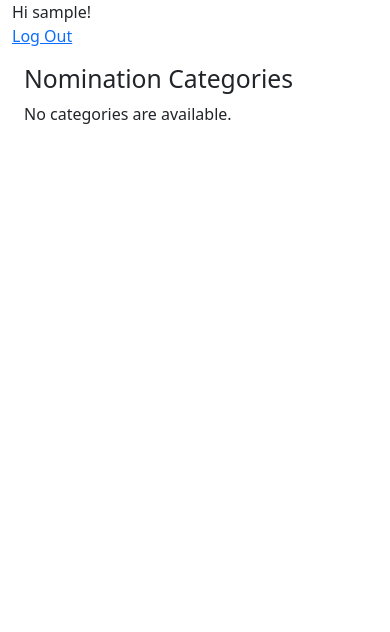
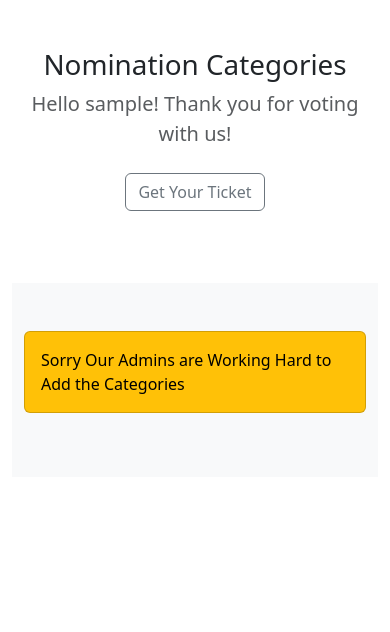
Before and after one commit to achingachris/msa-youths, a Django app: template polls/templates/polls/votedetails.html in a window 390 px wide. Shown: the part 56-688 px from the top of the page. Run offline with Django 4.2, Linux system fonts and the light colour scheme; the template is opened without the code that fills it, so the values that code supplies are empty; the visitor is signed in with stand-in values (Sample User, id 1).

Commit message:
view categories page

```diff
--- a/polls/templates/polls/index.html
+++ b/polls/templates/polls/index.html
@@ -8,7 +8,7 @@
       <h1 class="fw-light">Mombasa Youths Awards 2023</h1>
       <p class="lead text-body-secondary">Lorem ipsum dolor sit amet consectetur adipisicing elit. Nostrum, accusantium.</p>
       <p>
-        <a href="#" class="btn btn-primary my-2">Start Voting</a>
+        <a href="{% url 'polls:viewcategories' %}" class="btn btn-primary my-2">Start Voting</a>
         <a href="https://events.mtickets.com/events/mombasa-youth-awards/229?utm_source=mombasayouthsawards&utm_medium=website&utm_campaign=mya_promotion
         " target="_blank" class="btn btn-secondary my-2">Get Your Ticket</a>
       </p>
--- a/polls/templates/polls/votedetails.html
+++ b/polls/templates/polls/votedetails.html
@@ -1,25 +1,35 @@
-{% extends "layout/index.html" %}
-{% load static %}
-{% block content %}
+{% extends "layout/index.html" %} {% load static %} {% block content %}
 
+<section class="py-5 text-center container">
+  <div class="row py-lg-5">
+    <div class="col-lg-6 col-md-8 mx-auto">
+      <h1 class="fw-light">Nomination Categories</h1>
       {% if user.is_authenticated %}
-  Hi {{ user.username }}!
-  <p><a href="{% url 'logout' %}">Log Out</a></p>
-{% else %}
-  <p>You are not logged in</p>
-  <a href="{% url 'login' %}">Log In</a>
+      <p class="lead text-body-secondary">
+        Hello {{ user.username }}! Thank you for voting with us!
+      </p>
       {% endif %}
+      <p>
+        <a
+          href="https://events.mtickets.com/events/mombasa-youth-awards/229?utm_source=mombasayouthsawards&utm_medium=website&utm_campaign=mya_promotion
+        "
+          target="_blank"
+          class="btn btn-outline-secondary my-2"
+          >Get Your Ticket</a
+        >
+      </p>
+    </div>
+  </div>
+</section>
 
+<section>
+  <div class="album py-5 bg-body-tertiary">
     <div class="container">
-  <h2>Nomination Categories</h2>
-
       {% if category %}
-  <div class="row">
+      <div class="row row-cols-1 row-cols-sm-2 row-cols-md-3 g-3">
         {% for category in category %}
-  <div class="col-lg-4 col-sm-6 mb-4">
-    <div class="card h-100">
-      <a href="#"
-        >
+        <div class="col">
+          <div class="card shadow-sm">
             {% if category.image %}
             <img
               class="card-img-top"
@@ -28,31 +38,56 @@
               loading="lazy"
             />
             {% else %}
-        <img
-          class="card-img-top"
-          src="{% static 'msa-logo-dummy.png' %}"
-          alt="{{ category.category_name }}"
-          width="700"
-          height="300"
-          loading="lazy"
-      />
+            <svg
+              class="bd-placeholder-img card-img-top"
+              width="100%"
+              height="225"
+              xmlns="http://www.w3.org/2000/svg"
+              role="img"
+              aria-label="Placeholder: Thumbnail"
+              preserveAspectRatio="xMidYMid slice"
+              focusable="false"
+            >
+              <title>Placeholder</title>
+              <rect width="100%" height="100%" fill="#55595c" />
+              <text x="50%" y="50%" fill="#eceeef" dy=".3em">{{ category.category_name }}</text>
+            </svg>
             {% endif %}
-
-    </a>
             <div class="card-body">
               <h4 class="card-title">
                 <a href="{% url 'polls:nomination_category_detail' category.id %}"
                   >{{ category.category_name }}</a
                 >
               </h4>
-        <p class="card-text">{{ category.description }}</p>
+              <p class="card-text">
+                {{ category.description }}
+              </p>
+              <div class="d-flex justify-content-between align-items-center">
+                <div class="btn-group">
+                  <a
+                    href="{% url 'polls:nomination_category_detail' category.id %}"
+                    type="button"
+                    class="btn btn-sm btn-outline-secondary"
+                  >
+                    Vote
+                  </a>
+                </div>
+                <small class="text-body-secondary">9 mins</small>
+              </div>
             </div>
           </div>
         </div>
         {% endfor %}
-
+      </div>
       {% else %}
-  <p>No categories are available.</p>
+      <div class="card text-bg-warning mb-3">
+        <div class="card-body">
+          Sorry Our Admins are Working Hard to Add the Categories
+        </div>
+      </div>
       {% endif %}
+    </div>
+  </div>
+</section>
 
 {% endblock %}
--- a/polls/urls.py
+++ b/polls/urls.py
@@ -8,7 +8,8 @@ app_name = "polls"
 urlpatterns = [
     # ex: /polls/
     path("", views.index, name="index"),
-    path("vote/", views.voteDetails, name="votedetails"),
+    path("view-categories/", views.viewcategories, name="viewcategories"),
+
     path("nomination_category/<int:nomination_category_id>/", views.nomination_category_detail, name="nomination_category_detail"),
     path("category/<int:category_id>/vote/", views.nominee_vote, name="nominee_vote"),
     path('category/<int:category_id>/results/', views.nomination_category_results, name='nomination_category_results'),
--- a/polls/views.py
+++ b/polls/views.py
@@ -19,7 +19,7 @@ def index(request):
     context = {"latest_question_list": latest_question_list, "category": category}
     return render(request, "polls/index.html", context)
 
-def voteDetails(request):
+def viewcategories(request):
     latest_question_list = Question.objects.order_by("-pub_date")[:5]
     category = NominationCategory.objects.all()
     context = {"latest_question_list": latest_question_list, "category": category}
```
Lines whose indentation alone changed are shown as unchanged.
